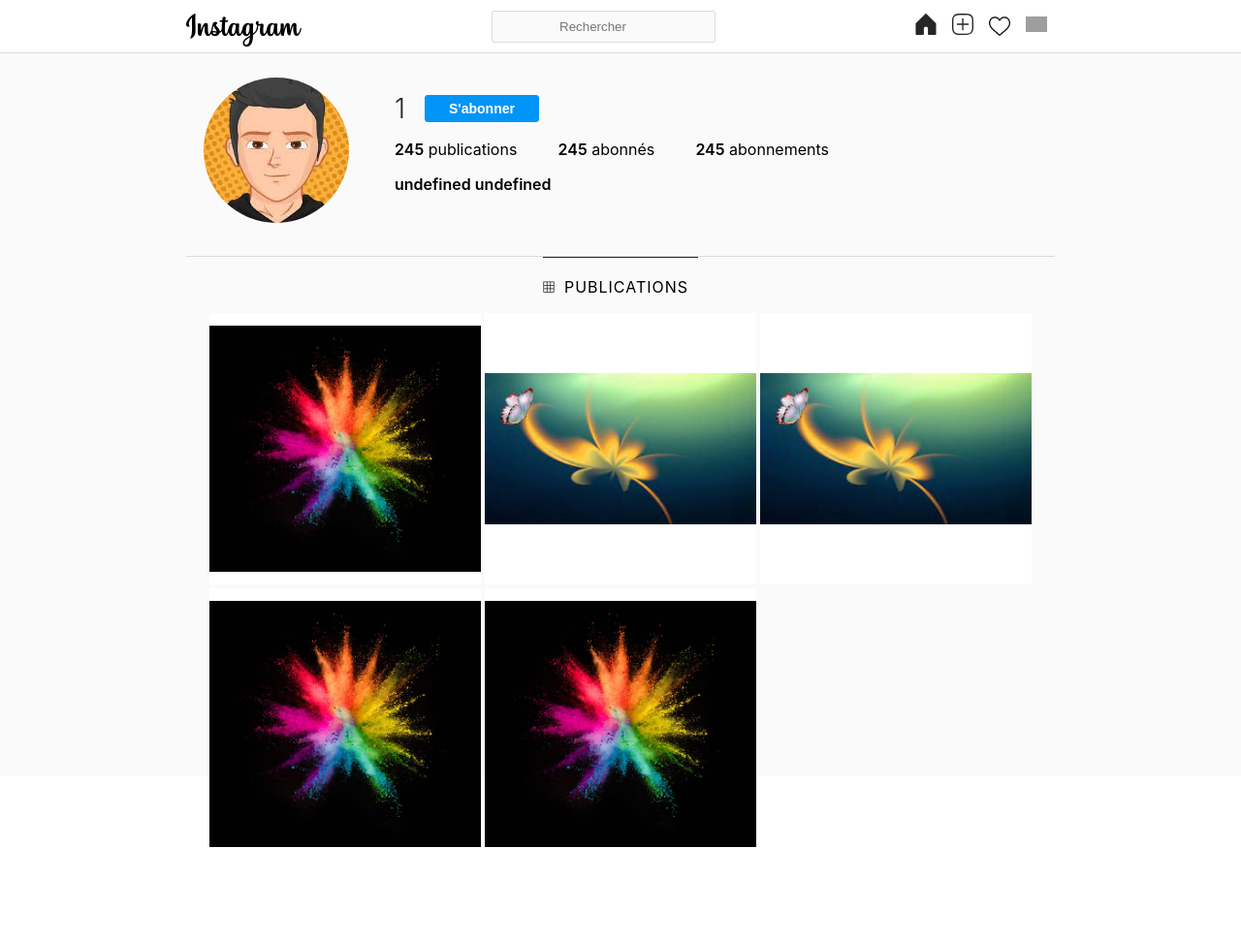
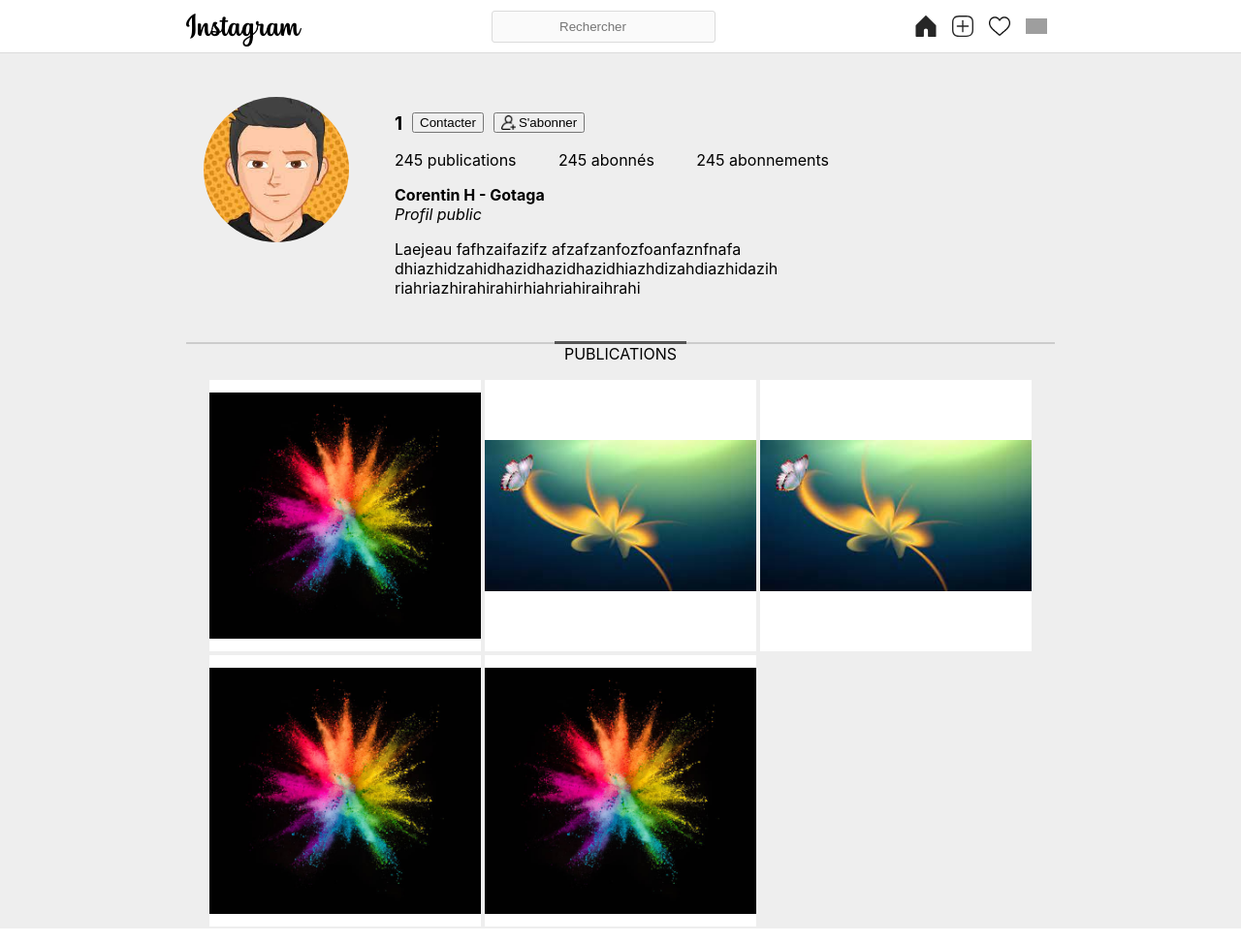
Before and after one commit to Mbosc12/3iL-2nd-ProjetWeb, a PHP site: page /pages/profile.php?username=1 in a window 1280 px wide. Shown: the whole page at 97% size. Before the commit the page ends 874 px from the top, so only its background shows below. Run offline with PHP 8.4, Linux system fonts and the light colour scheme; the visitor is signed in with stand-in values (Sample User, id 1); data that the repository does not hold is empty; grey boxes are pictures that could not be loaded.

Commit message:
Need to merge

```diff
--- a/src/components/nav.php
+++ b/src/components/nav.php
@@ -4,6 +4,7 @@ include '../condb.php';
 if (!isset($_SESSION['pseudo'])) {
     header("location:/pages/connexion.php");
 }
+
 ?>
 
 <nav id="m-nav-nav">
@@ -46,15 +47,16 @@ if (!isset($_SESSION['pseudo'])) {
                 </button>
                 <div class="m-nav-dropdown-menu">
                     <?php
-                    echo '<a href="../pages/profile.php?username=' . $_SESSION['pseudo'] . '">';
+                    echo '<a href="../pages/profile.php?username='. $_SESSION['pseudo'].'">';
                     ?>
-                    <svg aria-label="Profil" class="m-nav-dropdown-menu-icon" color="#262626" fill="#262626"
-                         height="16"
-                         viewBox="0 0 32 32" width="16">
-                        <path d="M16 0C7.2 0 0 7.1 0 16c0 4.8 2.1 9.1 5.5 12l.3.3C8.5 30.6 12.1 32 16 32s7.5-1.4 10.2-3.7l.3-.3c3.4-3 5.5-7.2 5.5-12 0-8.9-7.2-16-16-16zm0 29c-2.8 0-5.3-.9-7.5-2.4.5-.9.9-1.3 1.4-1.8.7-.5 1.5-.8 2.4-.8h7.2c.9 0 1.7.3 2.4.8.5.4.9.8 1.4 1.8-2 1.5-4.5 2.4-7.3 2.4zm9.7-4.4c-.5-.9-1.1-1.5-1.9-2.1-1.2-.9-2.7-1.4-4.2-1.4h-7.2c-1.5 0-3 .5-4.2 1.4-.8.6-1.4 1.2-1.9 2.1C4.2 22.3 3 19.3 3 16 3 8.8 8.8 3 16 3s13 5.8 13 13c0 3.3-1.2 6.3-3.3 8.6zM16 5.7c-3.9 0-7 3.1-7 7s3.1 7 7 7 7-3.1 7-7-3.1-7-7-7zm0 11c-2.2 0-4-1.8-4-4s1.8-4 4-4 4 1.8 4 4-1.8 4-4 4z"></path>
-                    </svg>
-                    Profil</a>
-                    <a href="../pages/parameters.php">
+                        <svg aria-label="Profil" class="m-nav-dropdown-menu-icon" color="#262626" fill="#262626"
+                             height="16"
+                             viewBox="0 0 32 32" width="16">
+                            <path d="M16 0C7.2 0 0 7.1 0 16c0 4.8 2.1 9.1 5.5 12l.3.3C8.5 30.6 12.1 32 16 32s7.5-1.4 10.2-3.7l.3-.3c3.4-3 5.5-7.2 5.5-12 0-8.9-7.2-16-16-16zm0 29c-2.8 0-5.3-.9-7.5-2.4.5-.9.9-1.3 1.4-1.8.7-.5 1.5-.8 2.4-.8h7.2c.9 0 1.7.3 2.4.8.5.4.9.8 1.4 1.8-2 1.5-4.5 2.4-7.3 2.4zm9.7-4.4c-.5-.9-1.1-1.5-1.9-2.1-1.2-.9-2.7-1.4-4.2-1.4h-7.2c-1.5 0-3 .5-4.2 1.4-.8.6-1.4 1.2-1.9 2.1C4.2 22.3 3 19.3 3 16 3 8.8 8.8 3 16 3s13 5.8 13 13c0 3.3-1.2 6.3-3.3 8.6zM16 5.7c-3.9 0-7 3.1-7 7s3.1 7 7 7 7-3.1 7-7-3.1-7-7-7zm0 11c-2.2 0-4-1.8-4-4s1.8-4 4-4 4 1.8 4 4-1.8 4-4 4z"></path>
+                        </svg>
+                        Profil
+                    </a>
+                    <a href="../pages/parametres.php">
                         <svg aria-label="Paramètres" class="m-nav-dropdown-menu-icon" color="#262626" fill="#262626"
                              height="16" viewBox="0 0 32 32" width="16">
                             <path d="M31.2 13.4l-1.4-.7c-.1 0-.2-.1-.2-.2v-.2c-.3-1.1-.7-2.1-1.3-3.1v-.1l-.2-.1v-.3l.5-1.5c.2-.5 0-1.1-.4-1.5l-1.9-1.9c-.4-.4-1-.5-1.5-.4l-1.5.5H23l-.1-.1h-.1c-1-.5-2-1-3.1-1.3h-.2c-.1 0-.1-.1-.2-.2L18.6.9c-.2-.5-.7-.9-1.2-.9h-2.7c-.5 0-1 .3-1.3.8l-.7 1.4c0 .1-.1.2-.2.2h-.2c-1.1.3-2.1.7-3.1 1.3h-.1l-.1.2h-.3l-1.5-.5c-.5-.2-1.1 0-1.5.4L3.8 5.7c-.4.4-.5 1-.4 1.5l.5 1.5v.5c-.5 1-1 2-1.3 3.1v.2c0 .1-.1.1-.2.2l-1.4.7c-.6.2-1 .7-1 1.2v2.7c0 .5.3 1 .8 1.3l1.4.7c.1 0 .2.1.2.2v.2c.3 1.1.7 2.1 1.3 3.1v.1l.2.1v.3l-.5 1.5c-.2.5 0 1.1.4 1.5l1.9 1.9c.3.3.6.4 1 .4.2 0 .3 0 .5-.1l1.5-.5H9l.1.1h.1c1 .5 2 1 3.1 1.3h.2c.1 0 .1.1.2.2l.7 1.4c.2.5.7.8 1.3.8h2.7c.5 0 1-.3 1.3-.8l.7-1.4c0-.1.1-.2.2-.2h.2c1.1-.3 2.1-.7 3.1-1.3h.1l.1-.1h.3l1.5.5c.1 0 .3.1.5.1.4 0 .7-.1 1-.4l1.9-1.9c.4-.4.5-1 .4-1.5l-.5-1.5V23l.1-.1v-.1c.5-1 1-2 1.3-3.1v-.2c0-.1.1-.1.2-.2l1.4-.7c.5-.2.8-.7.8-1.3v-2.7c0-.5-.4-1-.8-1.2zM16 27.1c-6.1 0-11.1-5-11.1-11.1S9.9 4.9 16 4.9s11.1 5 11.1 11.1-5 11.1-11.1 11.1z"></path>
--- a/src/css/feed.css
+++ b/src/css/feed.css
@@ -4,4 +4,5 @@
     justify-content: center;
     height: 100%;
     flex-direction: column;
+    padding-top: 80px;
 }
--- a/src/css/main.css
+++ b/src/css/main.css
@@ -1,20 +1,9 @@
 html {
     background: white;
-    height: 100%;
 }
 
 body {
     margin: 0;
     background: #fafafa;
     font-family: -apple-system, BlinkMacSystemFont, "Segoe UI", Roboto, Helvetica, Arial, sans-serif;
-    display: flex;
-    flex-direction: column;
-    height: 100%;
 }
-
-#main {
-    display: flex;
-    flex-direction: column;
-    align-items: center;
-    margin-top: 80px;
-}
--- a/src/css/nav.css
+++ b/src/css/nav.css
@@ -11,12 +11,12 @@
     z-index: 3;
 }
 
-#m-nav-logo > h2 {
+h2 {
     font-family: "Grandista", serif;
     font-weight: 100;
 }
 
-#m-nav-logo > h2 > a {
+h2 > a {
     text-decoration: none;
     color: black;
 }
@@ -138,6 +138,10 @@
     margin-right: 15px;
 }
 
+.show {
+    display: block;
+}
+
 .m-nav-dropdown {
     position: relative;
     display: inline-block;
@@ -180,7 +184,3 @@
 .m-nav-dropdown-menu-icon {
     margin-right: 12px;
 }
-
-.show {
-    display: block;
-}
--- a/src/css/profile.css
+++ b/src/css/profile.css
@@ -1,9 +1,72 @@
+/* .container {
+    background-color: red;
+    display: flex;
+    justify-content: space-around;
+}
+
+.c-center {
+    width: 70%;
+    background-color: green;
+    height:300px;
+}
+
+.c-column {
+    width: 65%;
+}
+
+#profile-m-avatar {
+    width: 200px;
+    clip-path: ellipse(50% 50%);
+}
+
+#profile-m-avatar2 {
+    background-size: contain;
+    background-position: 50% 50%;
+    background-image: url("../img/logo.png");
+    background-repeat: no-repeat;
+    display: inline-block;
+    width: 150px; height: 150px;
+    border: none;
+    border-radius: 50%;
+}
+
+#profile {
+    margin: 0 auto;
+}
+
+#profile-m-name {
+    display: flex;
+    text-align: center;
+    color: #FFF;
+}
+
+
+#stats-m {
+    display: flex;
+    flex-direction: row;
+    justify-content: space-between;
+    list-style-type: none;
+    padding: 0;
+}
+
+.stats-m-c {
+    text-align: center;
+    display: flex;
+    flex-direction: column;
+} */
+
+body {
+    background-color: #eee;
+}
+
 .m-container {
     width: 70%;
+    /* margin: 20px auto 0px auto; */
     margin: 0 auto;
 }
 
 #m-pres {
+    margin-top: 80px;
     display: flex;
     flex-direction: row;
 }
@@ -19,8 +82,7 @@
     background-image: url("../img/avatar.jpg");
     background-repeat: no-repeat;
     display: inline-block;
-    width: 150px;
-    height: 150px;
+    width: 150px; height: 150px;
     border: none;
     border-radius: 50%;
 }
@@ -29,21 +91,15 @@
     width: 50%;
 }
 
-.m-infos-ul {
+.m-infos-ul{
     list-style-type: none;
     padding: 0;
     display: flex;
     flex-direction: row;
-    align-items: center;
 }
 
 #m-infos-stats .m-infos-ul {
     justify-content: space-between;
-}
-
-#m-infos-stats > ul > li > span {
-    font-size: 16px;
-    font-weight: 600;
 }
 
 #m-infos-m #m-name {
@@ -51,64 +107,43 @@
     margin: 0;
 }
 
-#m-name {
-    color: rgba(38, 38, 38, 1);
-    font-weight: 300;
-    font-size: 28px;
-    line-height: 32px;
+#m-infos-m button {
+    display: flex;
+    margin-left: 10px;
 }
 
-#m-infos-main-name {
-    font-weight: 600;
-    display: inline;
-    font-size: 16px;
+#m-infos-m button img {
+    margin-right: 3px;
 }
 
-#m-subscribe-button {
-    margin-left: 20px;
-    padding: 0 24px;
-    cursor: pointer;
-    border: 1px solid #0095f6;
-    color: white;
-    background: #0095f6;
-    border-radius: 3px;
-    font-size: 14px;
-    font-weight: 600;
-    outline: none;
-    line-height: 26px;
+#m-infos-main span {
+    font-style: italic;
 }
 
 
 /* ------------- PARTIE PUBLICATIONS ------------- */
 #m-tab {
     margin-top: 30px;
-    border-top: 1px solid rgba(219, 219, 219, 1);
+    border-top: 2px solid #ccc;
+    text-align: center;
+}
+
+#m-tab span {
+    padding: 0 10px;
+    border-top: 3px solid #555;
+    text-transform: uppercase;
+}
+
+/* PARTIE GALERY */
+
+#m-galery {
+    margin: 15px auto;
+
     display: flex;
     justify-content: center;
 }
 
-.m-tab-item {
-    display: flex;
-    align-items: center;
-    padding-top: 20px;
-    border-top: 1px solid #262626;
-}
-
-#m-tab span {
-    padding: 0 10px;
-    text-transform: uppercase;
-    letter-spacing: 1px;
-}
-
-/* PARTIE GALERY */
-
-#m-gallery {
-    margin: 15px auto;
-    display: flex;
-    justify-content: center;
-}
-
-#m-gallery ul {
+#m-galery ul {
     list-style-type: none;
     display: flex;
     flex-direction: row;
@@ -120,7 +155,7 @@
     margin: 0 auto;
 }
 
-#m-gallery ul li {
+#m-galery ul li {
     width: 280px;
     height: 280px;
     display: flex;
@@ -130,13 +165,29 @@
     margin: 2px;
 }
 
-#m-gallery ul li img {
+#m-galery ul li img {
     width: 100%;
 }
 
-#m-gallery-no-pub {
-    font-weight: 300;
-    font-size: 28px;
-    color: rgba(38, 38, 38, 1);
-    line-height: 32px;
+/* #m-galery-img {
+    max-width: 852px;
+    min-width: 284px;
+    display: flex;
+    flex-direction: row;
 }
+
+#m-galery-img .m-galery-pub {
+    max-width: 280px; width: 280px; min-width: 47px;
+    max-height: 280px; width: 280px; min-height: 47px;
+    display: flex;
+    justify-content: center;
+    align-items: center;
+    background-color: #fff;
+    margin: 2px;
+}
+
+#m-galery-img .m-galery-pub img {
+    width: 100%;
+    float: left;
+    position: relative;
+} */
--- a/src/pages/profile.php
+++ b/src/pages/profile.php
@@ -1,3 +1,27 @@
+<?php
+
+include '../components/nav.php';
+
+if (isset($_GET['username'])) {
+    $query = "SELECT pseudo, nom, prenom, photo_profil FROM `utilisateur` WHERE `pseudo`=:username";
+
+    $stmt = $bdd->prepare($query);
+    $stmt->bindParam('username', $_GET['username'], PDO::PARAM_STR);
+    $stmt->execute();
+    $count = $stmt->rowCount();
+
+    $row = $stmt->fetch(PDO::FETCH_ASSOC);
+
+    if ($count == 1 && !empty($row)) {
+        echo $row['pseudo'];
+    } else {
+        echo "Utilisateur introuvable";
+    }
+
+} else {
+    echo "Pas de d'utilisateur";
+}
+?>
 <!DOCTYPE html>
 <html lang="fr">
 <head>
@@ -9,13 +33,8 @@
     <link rel="icon" sizes="192x192" href="../img/favicon-ig.png">
     <script src="../scripts/main.js"></script>
     <script src="../scripts/nav.js"></script>
-        <script src="../scripts/profile.js"></script>
 </head>
 <body>
-        <?php
-            include '../components/nav.php';
-        ?>
-        <main id="main">
 <div class="m-container">
     <div id="m-pres">
         <div id="m-avatar">
@@ -24,37 +43,35 @@
         <div id="m-infos">
             <div id="m-infos-m">
                 <ul class="m-infos-ul">
-                                <li><h2 id="m-name"><?php echo $_GET['username']; ?></h2></li>
+                    <li><h3 id="m-name"><?php echo $_GET['username']; ?></h3></li>
                     <li>
-                                    <button id="m-subscribe-button">
-                                        <span>S'abonner</span>
-                                    </button>
+                        <button>Contacter</button>
+                    </li>
+                    <li>
+                        <button><img src="../img/icons/subscribe.png" width="15px"><span>S'abonner</span></button>
                     </li>
                 </ul>
             </div>
             <div id="m-infos-stats">
                 <ul class="m-infos-ul">
-                                <li><span id="m-infos-publications">245</span> publications</li>
-                                <li><span id="m-infos-followers">245</span> abonnés</li>
-                                <li><span id="m-infos-subscription">245</span> abonnements</li>
+                    <li><span>245</span> publications</li>
+                    <li><span>245</span> abonnés</li>
+                    <li><span>245</span> abonnements</li>
                 </ul>
             </div>
             <div id="m-infos-main">
-                            <h1 id="m-infos-main-name"></h1>
+                <strong>Corentin H - Gotaga</strong><br/>
+                <span>Profil public</span>
+                <p>Laejeau fafhzaifazifz afzafzanfozfoanfaznfnafa <br>
+                    dhiazhidzahidhazidhazidhazidhiazhdizahdiazhidazih <br>
+                    riahriazhirahirahirhiahriahiraihrahi</p>
             </div>
         </div>
     </div>
     <div id="m-tab">
-                    <div class="m-tab-item">
-                        <svg color="#262626" fill="#262626" height="12" viewBox="0 0 48 48" width="12">
-                            <path clip-rule="evenodd"
-                                  d="M45 1.5H3c-.8 0-1.5.7-1.5 1.5v42c0 .8.7 1.5 1.5 1.5h42c.8 0 1.5-.7 1.5-1.5V3c0-.8-.7-1.5-1.5-1.5zm-40.5 3h11v11h-11v-11zm0 14h11v11h-11v-11zm11 25h-11v-11h11v11zm14 0h-11v-11h11v11zm0-14h-11v-11h11v11zm0-14h-11v-11h11v11zm14 28h-11v-11h11v11zm0-14h-11v-11h11v11zm0-14h-11v-11h11v11z"
-                                  fill-rule="evenodd"></path>
-                        </svg>
         <span>publications</span>
     </div>
-                </div>
-                <div id="m-gallery">
+    <div id="m-galery">
         <ul>
             <li><img src="../img/test.jpg"></li>
             <li><img src="../img/test-grandjpg.jpg"></li>
@@ -62,14 +79,28 @@
             <li><img src="../img/test.jpg"></li>
             <li><img src="../img/test.jpg"></li>
         </ul>
+        <!-- <div id="m-galery-img">
+            <div class="m-galery-pub"><img src="../img/test.jpg"></div>
+            <div class="m-galery-pub"><img src="../img/test-grandjpg.jpg"></div>
+            <div class="m-galery-pub"><img src="../img/test-grandjpg.jpg"></div>
+            <div class="m-galery-pub"><img src="../img/test.jpg"></div>
+            <div class="m-galery-pub"><img src="../img/test.jpg"></div>
+        </div> -->
     </div>
 </div>
-        </main>
 <script>
-            window.addEventListener('DOMContentLoaded', () => {
-                requestSelectUser('<?php echo $_GET['username']; ?>');
-                requestGetAllPosts('<?php echo $_SESSION['mail']; ?>');
+    function requestSelectUser(username) {
+        let url = "../requests/selectUser.php?username=" + username;
+        let request = new XMLHttpRequest();
+        let data;
+        request.open("GET", url, true);
+        request.addEventListener("load", function () {
+            data = JSON.parse(request.responseText);
         });
+        request.send(null);
+        return data;
+    }
+
 </script>
 </body>
 </html>
--- a/src/requests/Model.php
+++ b/src/requests/Model.php
@@ -7,7 +7,7 @@
 
     public static $pdo;
 
-		public static function init_pdo ()
+    public static function init_pdo()
     {
         $host = Conf::getHostname();
         $dbname = Conf::getDatabase();
@@ -26,7 +26,7 @@
         }
     }
 
-		public static function selectUserByUsername ($userSearch)
+    public static function selectUserByUsername($userSearch)
     {
         try {
             $sql = "SELECT utilisateur.pseudo, utilisateur.photo_profil FROM utilisateur WHERE utilisateur.pseudo LIKE '$userSearch%'";
@@ -41,7 +41,7 @@
         }
     }
 
-		public static function selectUser ($username)
+    public static function selectUser($username)
     {
         try {
             $sql = "SELECT pseudo, nom, prenom, photo_profil FROM utilisateur WHERE utilisateur.pseudo ='$username'";
@@ -54,7 +54,7 @@
         }
     }
 
-		public static function selectUserByMail ($mail)
+    public static function selectUserByMail($mail)
     {
         try {
             $sql = "SELECT pseudo, photo_profil FROM utilisateur WHERE utilisateur.mail ='$mail'";
@@ -67,7 +67,7 @@
         }
     }
 
-		public static function followUser ($userEmail1, $userEmail2)
+    public static function followUser($userEmail1, $userEmail2)
     {
         try {
             $sql = "INSERT INTO suivre(FK_utilisateur_mail_1, FK_utilisateur_mail_2) VALUES (:user1_mail_tag, :user2_mail_tag)";
@@ -80,7 +80,7 @@
         }
     }
 
-		public static function unfollowUser ($userEmail1, $userEmail2)
+    public static function unfollowUser($userEmail1, $userEmail2)
     {
         try {
             $sql = "DELETE FROM suivre WHERE FK_utilisateur_mail_1 = :user1_mail_tag AND FK_utilisateur_mail_2K = :user2_mail_tag";
@@ -93,16 +93,14 @@
         }
     }
 
-		public static function getPostsFollowed ($username)
+    public static function getPostsFollowed($username)
     {
         try {
-				$sql = "SELECT FK_post_id FROM publication pub
-            INNER JOIN (SELECT FK_post_id FROM publier P
+            $sql = "SELECT PK_post_id FROM publication pub
             INNER JOIN(
                 SELECT FK_utilisateur_mail_2 FROM suivre WHERE FK_utilisateur_mail_1 IN (SELECT
                 utilisateur.mail FROM utilisateur WHERE pseudo = '$username')
-                ) s ON s.FK_utilisateur_mail_2 = P.FK_utilisateur_mail
-            ) p ON p.FK_post_id = pub.PK_post_id";
+            ) p ON p.FK_utilisateur_mail_2 = pub.FK_utilisateur_mail";
             $rep = Model::$pdo->query($sql);
             $rep->setFetchMode(PDO::FETCH_CLASS, 'Model');
             return $rep->fetchAll();
@@ -112,23 +110,7 @@
         }
     }
 
-		public static function getAllFollowers ($username)
-		{
-			try {
-				$sql = "SELECT pseudo, photo_profil FROM utilisateur U
-                    INNER JOIN(
-                    SELECT FK_utilisateur_mail_2 FROM suivre WHERE FK_utilisateur_mail_1 IN (SELECT
-                    utilisateur.mail FROM utilisateur WHERE pseudo = '$username'))S ON U.mail = S.FK_utilisateur_mail_2";
-				$rep = Model::$pdo->query($sql);
-				$rep->setFetchMode(PDO::FETCH_CLASS, 'Model');
-				return $rep->fetchAll();
-			} catch (PDOException $e) {
-				echo $e->getMessage();
-				die("Utilisateur introuvable");
-			}
-		}
-
-		public static function getPost ($id)
+    public static function getPost($id)
     {
         try {
             $sql = "SELECT * FROM publication WHERE PK_post_id=$id";
@@ -141,21 +123,10 @@
         }
     }
 
-		public static function getAllPosts ($userEmail)
-		{
-			try {
-				$sql = "SELECT * FROM publication WHERE FK_utilisateur_mail=$userEmail";
-				$rep = Model::$pdo->query($sql);
-				$rep->setFetchMode(PDO::FETCH_CLASS, 'Model');
-				return $rep->fetchAll();
-			} catch (PDOException $e) {
-				die("Aucune publication");
-			}
-		}
 
     // PARTIE LIKES ----------------------------------------------------------------------------------------------------
 
-		public static function getLikes ($id)
+    public static function getLikes($id)
     {
         try {
             $sql = "SELECT COUNT(*) FROM `aimer` WHERE FK_post_id = $id";
@@ -168,13 +139,13 @@
         }
     }
 
-		public static function setLike ($mail, $id)
+    public static function setLike($mail, $id)
     {
         try {
             $date = date('Y-m-d');
 
-				$sql = "INSERT INTO liker(FK_utilisateur_mail, FK_post_id, date_like) VALUES (:mail, :ud, :date)";
-				$values = array(':mail' => $mail, ':id' => $id, ':date' => $date);
+            $sql = "INSERT INTO liker(FK_utilisateur_mail, FK_post_id, date_like) VALUES (:mail, :id, :date)";
+            $values = array(':mail' => $mail, ':id' => $id, ':date'=> $date);
             $rep_prep = Model::$pdo->prepare($sql);
             $rep_prep->execute($values);
         } catch (PDOException $e) {
@@ -185,7 +156,7 @@
 
     // PARTIE PASSWORD --------------------------------------------------------------------------------------------------
 
-		public static function setPassword ($mail, $password)
+    public static function setPassword($mail, $password)
     {
         try {
             $date = date('Y-m-d');
@@ -199,6 +170,25 @@
             die("Utilisateur introuvable");
         }
     }
+
+    // PARTIE POSTS --------------------------------------------------------------------------------------------------
+
+    public static function setPost($mail, $photo, $desc)
+    {
+        try {
+            $date = date('Y-m-d');
+
+            $sql = "INSERT INTO publication(FK_utilisateur_mail, message, photo) VALUES (:mail, :message, :photo)";
+            $values = array(':mail' => $mail, ':message' => $desc, ':photo' => $photo);
+            $rep_prep = Model::$pdo->prepare($sql);
+            $rep_prep->execute($values);
+        } catch (PDOException $e) {
+            echo $e->getMessage();
+            die("Utilisateur introuvable");
+        }
+    }
+
+
 }
 
 // on initialise la connexion $pdo
--- a/src/scripts/main.js
+++ b/src/scripts/main.js
@@ -8,7 +8,7 @@ window.onclick = function (event) {
 
     if (!event.target.matches('.post-dropdown-button')) {
         let [menu] = document.getElementsByClassName('post-dropdown-menu');
-        if (menu && menu.classList.contains('show')) {
+        if (menu.classList.contains('show')) {
             menu.classList.remove('show');
         }
     }
--- a/src/scripts/nav.js
+++ b/src/scripts/nav.js
@@ -5,7 +5,6 @@ function displayNavMenu(element) {
 
 function displaySearchResults(users) {
     clearSearchResults();
-    if (users.length !== 0) {
     let searchResults = document.getElementById('m-nav-search-results');
     for (let user of users) {
         let div = document.createElement("div");
@@ -16,7 +15,6 @@ function displaySearchResults(users) {
         searchResults.appendChild(div);
     }
     searchResults.style.display = 'block';
-    }
 }
 
 function clearSearchResults() {
```
Also changed, not shown: src/components/feed.php (+4 -3 lines), src/css/connexion_signup.css (added, +82 -0 lines), src/pages/feed.php (added, +11 -0 lines), src/pages/index.php (+5 -12 lines), src/pages/modifs.php (added, +36 -0 lines), src/pages/newPost.php (added, +42 -0 lines), src/pages/signup.php (+6 -6 lines), src/requests/selectUser.php (+4 -4 lines), src/scripts/newPost.js (added, +13 -0 lines), src/scripts/profile.js (+0 -31 lines). Lines whose indentation alone changed are shown as unchanged.
